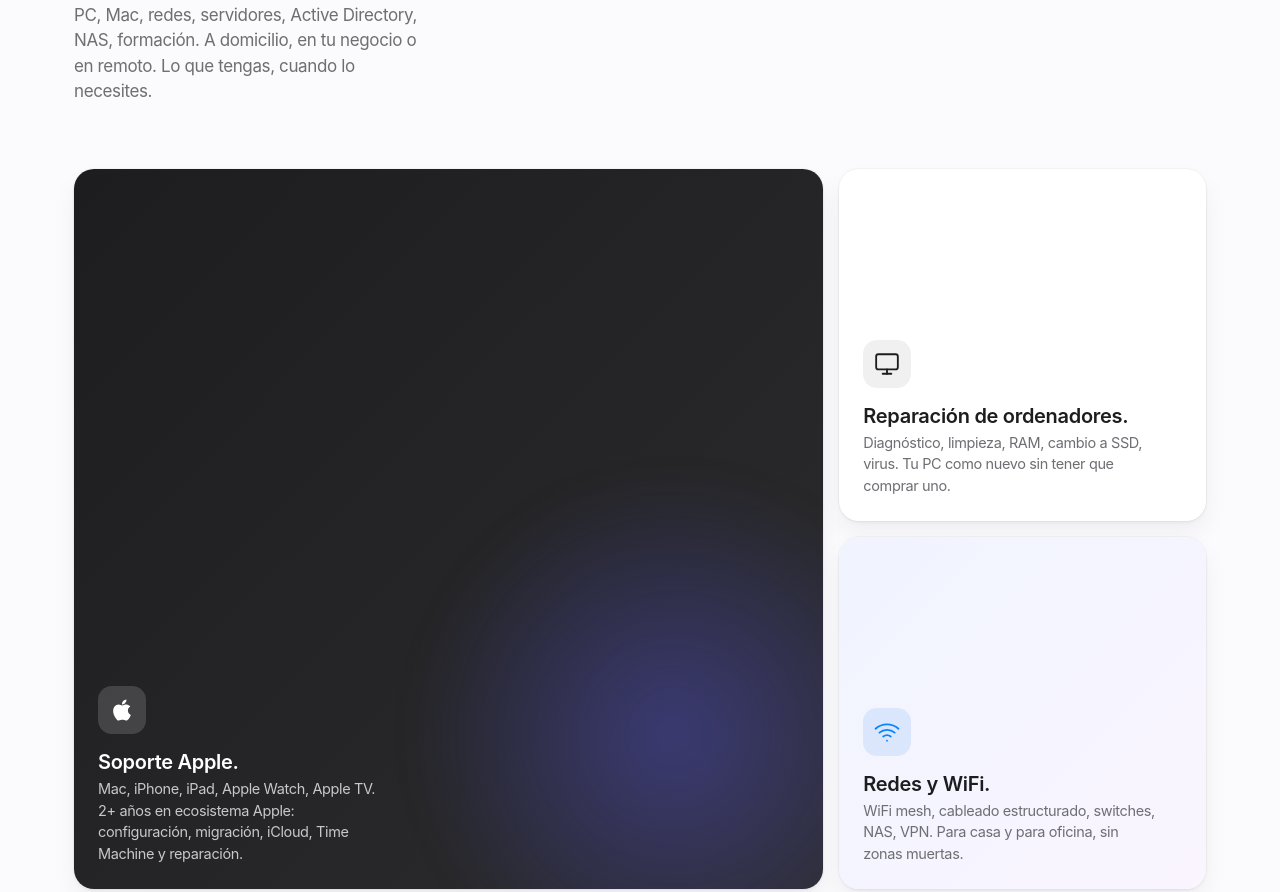
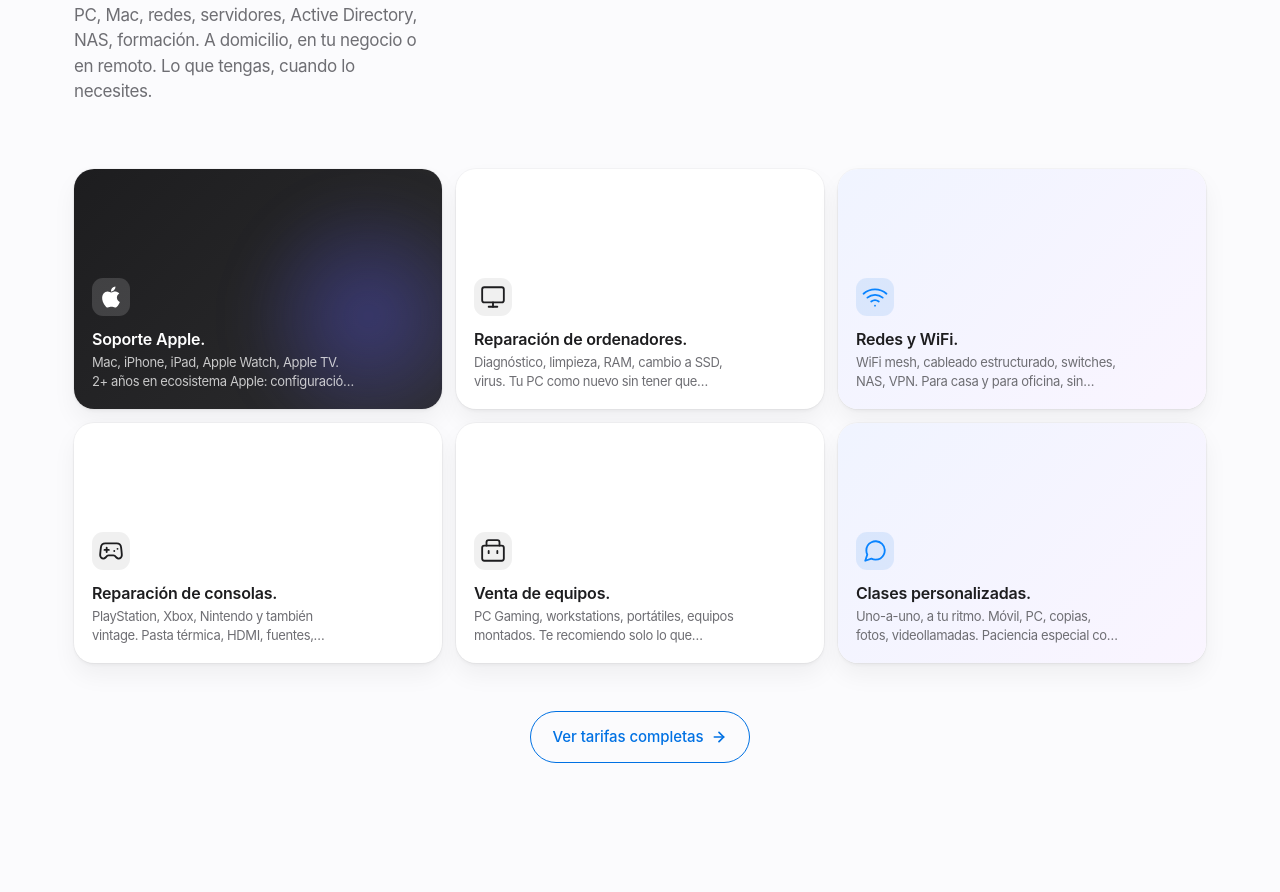
Before and after one commit to RobertoCarrera/pcgo, an Astro site: page / in a window 1280 px wide. Shown: the part 2054-2946 px from the top of the page. Built offline with nearby package versions, Linux system fonts and the light colour scheme; Astro itself is replaced by a stand-in of ours; a web font is replaced by a local one.

Commit message:
v17.3: shrink all bento cards + drop the 2x2 Soporte Apple
The user pushed back: "todas, hazlas más pequeñas. Especialmente la
de Soporte Apple, que es gigante." v17 cards were 22rem tall and the
Apple card was 2x2 (col-span-2 row-span-2). Way too big.

Changes:
- .bento-grid grid-auto-rows: 22rem → 15rem (32% smaller)
- .bento-grid gap: 16px → 14px
- .bento-card__content padding: 24px → 18px
- .bento-card__icon: 48px → 38px (margin 12 → 10)
- .bento-card__name: 20px → 16px
- .bento-card__desc: 14.5px → 13px, with -webkit-line-clamp:2
  to keep cards uniform even if a description is long
- .bento-card:hover transform: translateY(-2.5rem) → -1.75rem
  (proportional to the new height)
- Removed col-span-2 row-span-2 from Soporte Apple in BOTH places:
  * Home: src/pages/index.astro — removed class="col-span-2 row-span-2"
  * Servicios data: src/data/services.ts — removed span field
    from the soporte-apple entry

Now all 6 cards (Apple, Reparación, Redes, Reparación consolas,
Venta, Clases) are 1x1, same size, with the Apple card distinguished
only by its dark theme. Affects both / and /servicios — they look
identical now, as the user wanted.

Not pushed to origin. Awaiting user authorization.

```diff
--- a/public/global.css
+++ b/public/global.css
@@ -850,9 +850,9 @@ h1, h2, h3, h4, h5 {
 .bento-grid {
   display: grid;
   width: 100%;
-  grid-auto-rows: 22rem;
+  grid-auto-rows: 15rem;
   grid-template-columns: repeat(3, minmax(0, 1fr));
-  gap: 16px;
+  gap: 14px;
 }
 .bento-grid > .col-span-2 { grid-column: span 2; }
 .bento-grid > .col-span-3 { grid-column: span 3; }
@@ -954,7 +954,7 @@ h1, h2, h3, h4, h5 {
 .bento-card__content {
   position: relative;
   z-index: 1;
-  padding: 24px;
+  padding: 18px;
   display: flex;
   flex-direction: column;
   gap: 4px;
@@ -963,37 +963,41 @@ h1, h2, h3, h4, h5 {
 }
 .bento-card:hover .bento-card__content,
 .bento-card:focus-within .bento-card__content {
-  transform: translateY(-2.5rem);
+  transform: translateY(-1.75rem);
 }
 
 .bento-card__icon {
-  width: 48px;
-  height: 48px;
-  border-radius: 14px;
+  width: 38px;
+  height: 38px;
+  border-radius: 11px;
   display: grid;
   place-items: center;
   background: rgba(0, 0, 0, 0.06);
   color: #1d1d1f;
-  margin-bottom: 12px;
+  margin-bottom: 10px;
   transform-origin: left center;
   transition: transform 300ms cubic-bezier(0.22, 0.61, 0.36, 1);
 }
 .bento-card:hover .bento-card__icon { transform: scale(0.75); }
 
 .bento-card__name {
-  font-size: 20px;
+  font-size: 16px;
   font-weight: 600;
-  letter-spacing: -0.015em;
+  letter-spacing: -0.012em;
   line-height: 1.2;
   color: #1d1d1f;
   margin: 0;
 }
 .bento-card__desc {
-  font-size: 14.5px;
-  line-height: 1.5;
+  font-size: 13px;
+  line-height: 1.45;
   color: #6e6e73;
   margin: 0;
   max-width: 32ch;
+  display: -webkit-box;
+  -webkit-line-clamp: 2;
+  -webkit-box-orient: vertical;
+  overflow: hidden;
 }
 
 .bento-card__cta {
--- a/src/data/services.ts
+++ b/src/data/services.ts
@@ -68,7 +68,6 @@ export const services: Service[] = [
     icon: 'apple',
     image: 'https://images.unsplash.com/photo-1517336714731-489689fd1ca8?w=900&q=80&auto=format&fit=crop',
     theme: 'dark',
-    span: 'col-span-2 row-span-2',
     faqs: [
       {
         q: '¿Hacéis reparaciones de hardware de Mac e iPhone?',
--- a/src/pages/index.astro
+++ b/src/pages/index.astro
@@ -107,13 +107,11 @@ const serviceDescs: Record<string, string> = {
         </header>
 
         <BentoGrid>
-          <!-- Featured: Soporte Apple (2x2, dark) -->
           <BentoCard
             name="Soporte Apple."
             description="Mac, iPhone, iPad, Apple Watch, Apple TV. 2+ años en ecosistema Apple: configuración, migración, iCloud, Time Machine y reparación."
             href="/servicios/soporte-apple"
             cta="Ver soporte Apple"
-            class="col-span-2 row-span-2"
             theme="dark"
           >
             <Icon slot="icon" name="apple" size={28} strokeWidth={1.6} />
--- a/src/styles/global.css
+++ b/src/styles/global.css
@@ -850,9 +850,9 @@ h1, h2, h3, h4, h5 {
 .bento-grid {
   display: grid;
   width: 100%;
-  grid-auto-rows: 22rem;
+  grid-auto-rows: 15rem;
   grid-template-columns: repeat(3, minmax(0, 1fr));
-  gap: 16px;
+  gap: 14px;
 }
 .bento-grid > .col-span-2 { grid-column: span 2; }
 .bento-grid > .col-span-3 { grid-column: span 3; }
@@ -954,7 +954,7 @@ h1, h2, h3, h4, h5 {
 .bento-card__content {
   position: relative;
   z-index: 1;
-  padding: 24px;
+  padding: 18px;
   display: flex;
   flex-direction: column;
   gap: 4px;
@@ -963,37 +963,41 @@ h1, h2, h3, h4, h5 {
 }
 .bento-card:hover .bento-card__content,
 .bento-card:focus-within .bento-card__content {
-  transform: translateY(-2.5rem);
+  transform: translateY(-1.75rem);
 }
 
 .bento-card__icon {
-  width: 48px;
-  height: 48px;
-  border-radius: 14px;
+  width: 38px;
+  height: 38px;
+  border-radius: 11px;
   display: grid;
   place-items: center;
   background: rgba(0, 0, 0, 0.06);
   color: #1d1d1f;
-  margin-bottom: 12px;
+  margin-bottom: 10px;
   transform-origin: left center;
   transition: transform 300ms cubic-bezier(0.22, 0.61, 0.36, 1);
 }
 .bento-card:hover .bento-card__icon { transform: scale(0.75); }
 
 .bento-card__name {
-  font-size: 20px;
+  font-size: 16px;
   font-weight: 600;
-  letter-spacing: -0.015em;
+  letter-spacing: -0.012em;
   line-height: 1.2;
   color: #1d1d1f;
   margin: 0;
 }
 .bento-card__desc {
-  font-size: 14.5px;
-  line-height: 1.5;
+  font-size: 13px;
+  line-height: 1.45;
   color: #6e6e73;
   margin: 0;
   max-width: 32ch;
+  display: -webkit-box;
+  -webkit-line-clamp: 2;
+  -webkit-box-orient: vertical;
+  overflow: hidden;
 }
 
 .bento-card__cta {
```
Also changed, not shown: previews-v17/v17-home-bento.png, previews-v17/v17-servicios-cards.png.
